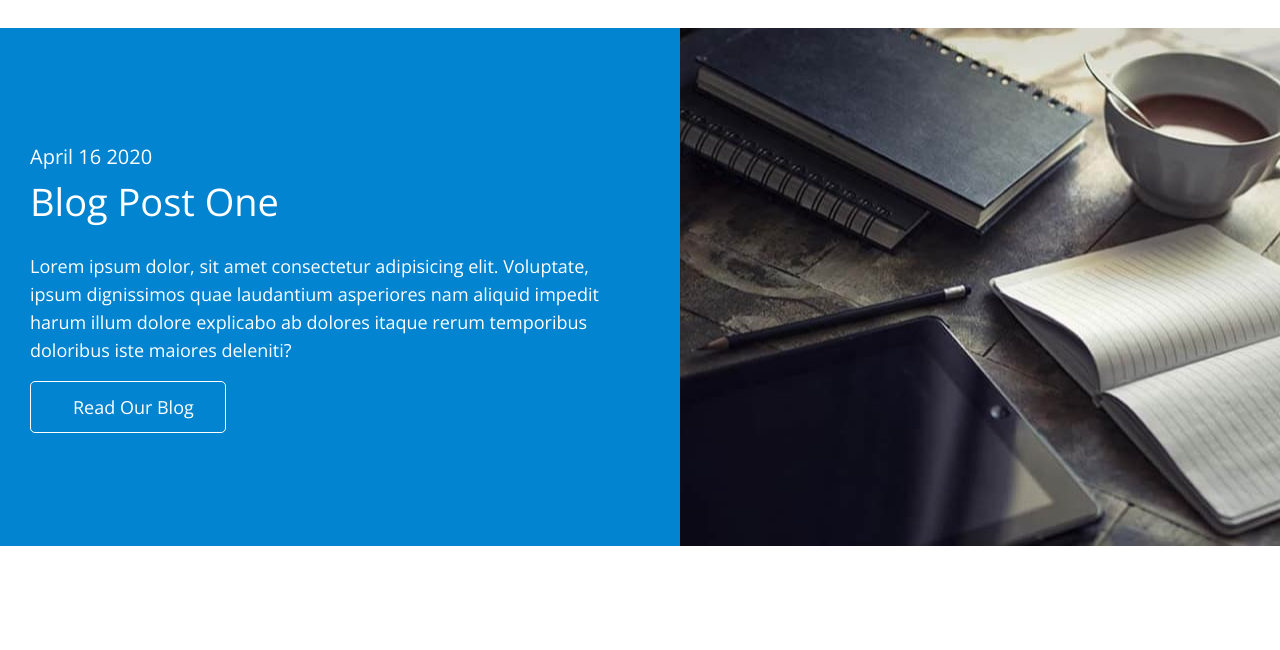
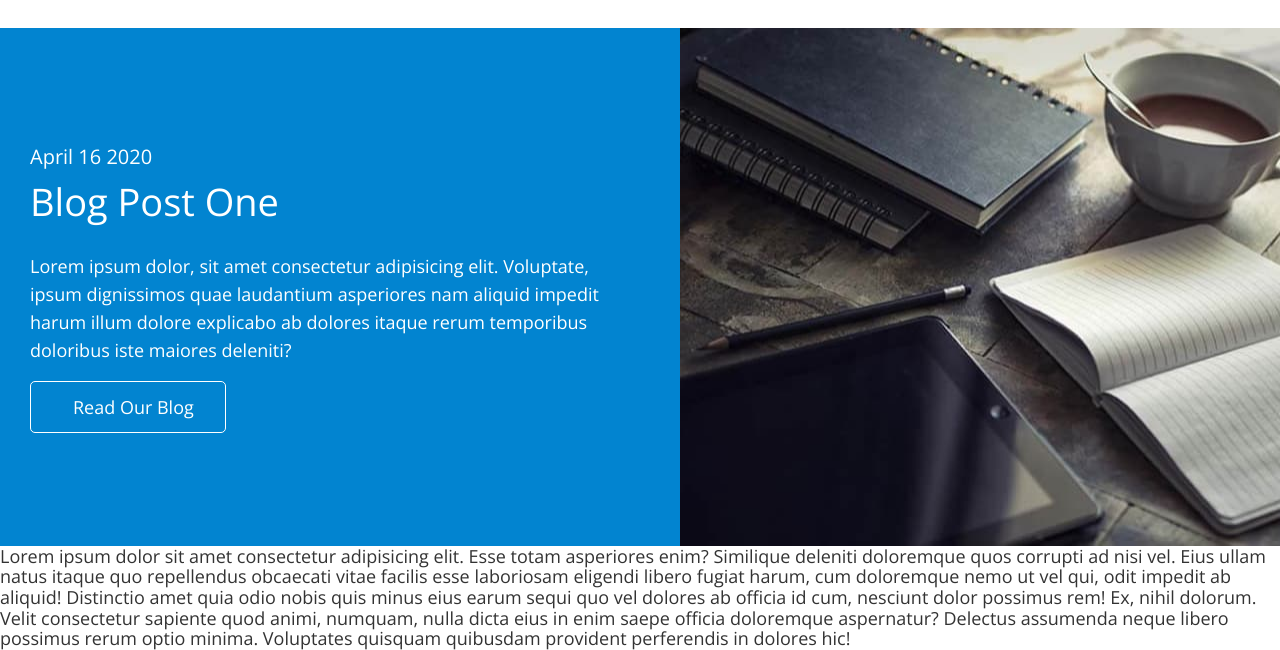
Before and after one commit to victorpalagitskyi/fson-67-cossacs, a plain HTML site: page index.html in a window 1280 px wide. Shown: the part 2223-2873 px from the top of the page. Before the commit the page ends 2769 px from the top, so only its background shows below. Drawn offline with nearby package versions, Linux system fonts and the light colour scheme.

Commit message:
test conflict

```diff
--- a/index.html
+++ b/index.html
@@ -214,7 +214,6 @@
         </div>
       </section>
 
-
       <!-- blog -->
       <section class="blog">
         <div class="container">
@@ -222,14 +221,29 @@
             <h2 class="solution-subtitle">April 16 2020</h2>
             <h3 class="solution-title">Blog Post One</h3>
             <p class="solution-text">
-              Lorem ipsum dolor, sit amet consectetur adipisicing elit. Voluptate, ipsum dignissimos quae laudantium asperiores nam
-              aliquid impedit harum illum dolore explicabo ab dolores itaque rerum temporibus doloribus iste maiores deleniti?
+              Lorem ipsum dolor, sit amet consectetur adipisicing elit. Voluptate, ipsum dignissimos
+              quae laudantium asperiores nam aliquid impedit harum illum dolore explicabo ab dolores
+              itaque rerum temporibus doloribus iste maiores deleniti?
             </p>
             <a class="button ligth blog-btn link" href="">Read Our Blog </a>
           </div>
           <img src="./images/blog/blog.jpeg" alt="blog" width="680" height="517" />
         </div>
       </section>
+
+      <!-- conflict -->
+      <section>
+        <p>
+          Lorem ipsum dolor sit amet consectetur adipisicing elit. Esse totam asperiores enim?
+          Similique deleniti doloremque quos corrupti ad nisi vel. Eius ullam natus itaque quo
+          repellendus obcaecati vitae facilis esse laboriosam eligendi libero fugiat harum, cum
+          doloremque nemo ut vel qui, odit impedit ab aliquid! Distinctio amet quia odio nobis quis
+          minus eius earum sequi quo vel dolores ab officia id cum, nesciunt dolor possimus rem! Ex,
+          nihil dolorum. Velit consectetur sapiente quod animi, numquam, nulla dicta eius in enim
+          saepe officia doloremque aspernatur? Delectus assumenda neque libero possimus rerum optio
+          minima. Voluptates quisquam quibusdam provident perferendis in dolores hic!
+        </p>
+      </section>
     </main>
   </body>
 </html>
```
